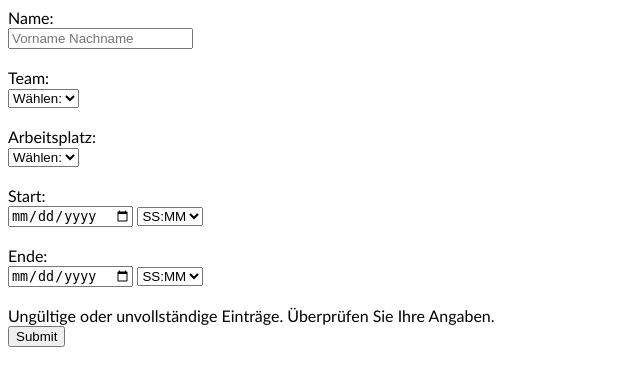
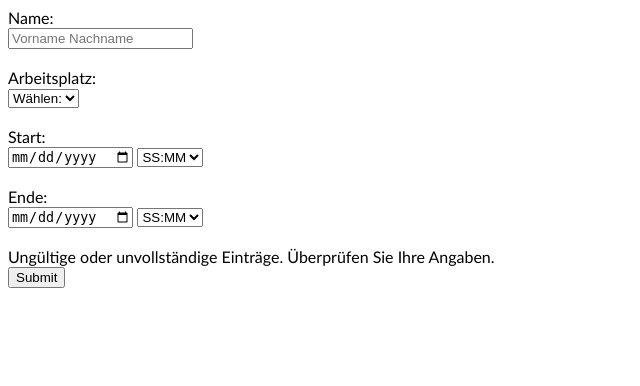
Before and after one commit to alderaanch/reservation, a PHP site: page /booking.php in a window 1280 px wide. Shown: the top 386 px of the page, without its empty margins (0-640 px from the left). Run offline with PHP 8.4, Linux system fonts and the light colour scheme.

Commit message:
added option to disable 'teams'

```diff
--- a/booking.php
+++ b/booking.php
@@ -24,12 +24,16 @@
 			name = document.getElementById("name").value;
 			starttime = new Date(document.getElementById("startdate").value + "T" + document.getElementById("starttime").value);
 			endtime = new Date(document.getElementById("enddate").value + "T" + document.getElementById("endtime").value);
-			team = document.getElementById("team").value;
+			if(document.getElementById("team")){
+				team = document.getElementById("team").value;
+			}else{
+				team = "noteam";
+			}
 			workstation = document.getElementById("workstation").value;
 			submit = document.getElementById("submit");
 			//check filled in info
 			if(name != "" //if name is not blank
-				&& team != "" //and team is not blank
+				&& team != ""
 				&& workstation != "" //and workstation is not blank
 				&& starttime != "Invalid Date" //and start-date is not blank
 				&& endtime != "Invalid Date" //and end-date is not blank
@@ -48,16 +52,19 @@
 	<form action="save.php" method="post">
 		<label for="name">Name:</label><br>
 		<input id ="name" type="text" name="name" placeholder="Vorname Nachname"><br><br>
-		<label for="team">Team:</label><br>
-		<select id="team" name="team"><br>
-			<option value="" disabled selected>Wählen:</option>
 <?php
-			$teams = json_decode(file_get_contents("./config.json"), true)["teams"]; //read teams from config
-			foreach($teams as $team){ //for each team
-				echo "<option value=\"$team\">$team</option>\n"; //print team-selector
+			if(json_decode(file_get_contents("./config.json"), true)["showTeams"]){
+				echo "<label for=\"team\">Team:</label><br>
+					 <select id=\"team\" name=\"team\"><br>
+					 <option value=\"\" disabled selected>Wählen:</option>";
+				$teams = json_decode(file_get_contents("./config.json"), true)["teams"]; //read teams from config
+				foreach($teams as $team){ //for each team
+					echo "<option value=\"$team\">$team</option>\n"; //print team-selector
+				}
+				echo "</select><br><br>";
 			}
+
 ?>
-		</select><br><br>
 		<label for="workstation">Arbeitsplatz:</label><br>
 		<select id="workstation" name="workstation">
 			<option value="" disabled selected>Wählen:</option>
--- a/config.json
+++ b/config.json
@@ -2,6 +2,7 @@
 	"workstations": 36,
 	"databaseFile": "./storage.json",
 	"confirmScreenTime": 10,
+	"showTeams": false,
 	"teams":["DE", "EN", "FR", "IT", "DTP", "Sales", "Stab"],
 	"jsNameCall" : "window.parent.document.getElementById(\"user-menu-link\").title;",
 	"allowNameChange": false
--- a/display.php
+++ b/display.php
@@ -16,7 +16,10 @@ $storage = json_decode(file_get_contents($config["databaseFile"]), true); //load
 foreach($storage["workstations"] as $key => $value){ //for each workstation (key=workstation number, value = content of workstation)
 	echo "<br><br><b>Arbeitsplatz " . $key . "</b><br><br>"; //printout workstation name as title
 	foreach($value as $entry){ //for each reservation
-		echo 	$entry['userteam'] ." | " . $entry['username'] . " - <b>Von</b>: " . date("d.m.Y\ | H:i", strtotime($entry["starttime"])) . //print out starting time
+		if(!is_null($entry['userteam'])){
+			echo $entry['userteam'] . " - ";
+		}
+		echo 	$entry['username'] . " - <b>Von</b>: " . date("d.m.Y\ | H:i", strtotime($entry["starttime"])) . //print out starting time
 				" <b>Bis:</b> " . date("d.m.Y\ | H:i", strtotime($entry["endtime"])) . "<br>"; //print out end time
 	}
 }
--- a/storage.json
+++ b/storage.json
@@ -1 +1 @@
-{"workstations":{"1":[{"username":"Diction | Adrian Locher","userteam":"DE","starttime":"2020-04-09T06:00","endtime":"2020-04-10T12:00"}],"2":[{"username":"Diction | Adrian Locher","userteam":"DE","starttime":"2020-04-16T06:00","endtime":"2020-04-17T12:00"}],"3":[],"4":[],"5":[],"6":[],"7":[],"8":[],"9":[],"10":[],"11":[],"12":[],"13":[],"14":[],"15":[],"16":[],"17":[],"18":[],"19":[],"20":[],"21":[],"22":[],"23":[],"24":[],"25":[],"26":[],"27":[],"28":[],"29":[],"30":[],"31":[],"32":[],"33":[],"34":[],"35":[],"36":[]}}
+{"workstations":{"1":[{"username":"Diction | Adrian Locher","userteam":null,"starttime":"2020-04-09T06:00","endtime":"2020-04-09T12:00"}],"2":[],"3":[],"4":[],"5":[],"6":[],"7":[],"8":[],"9":[],"10":[],"11":[],"12":[],"13":[],"14":[],"15":[],"16":[],"17":[],"18":[],"19":[],"20":[],"21":[],"22":[],"23":[],"24":[],"25":[],"26":[],"27":[],"28":[],"29":[],"30":[],"31":[],"32":[],"33":[],"34":[],"35":[],"36":[]}}
```
Also changed, not shown: README.md.
